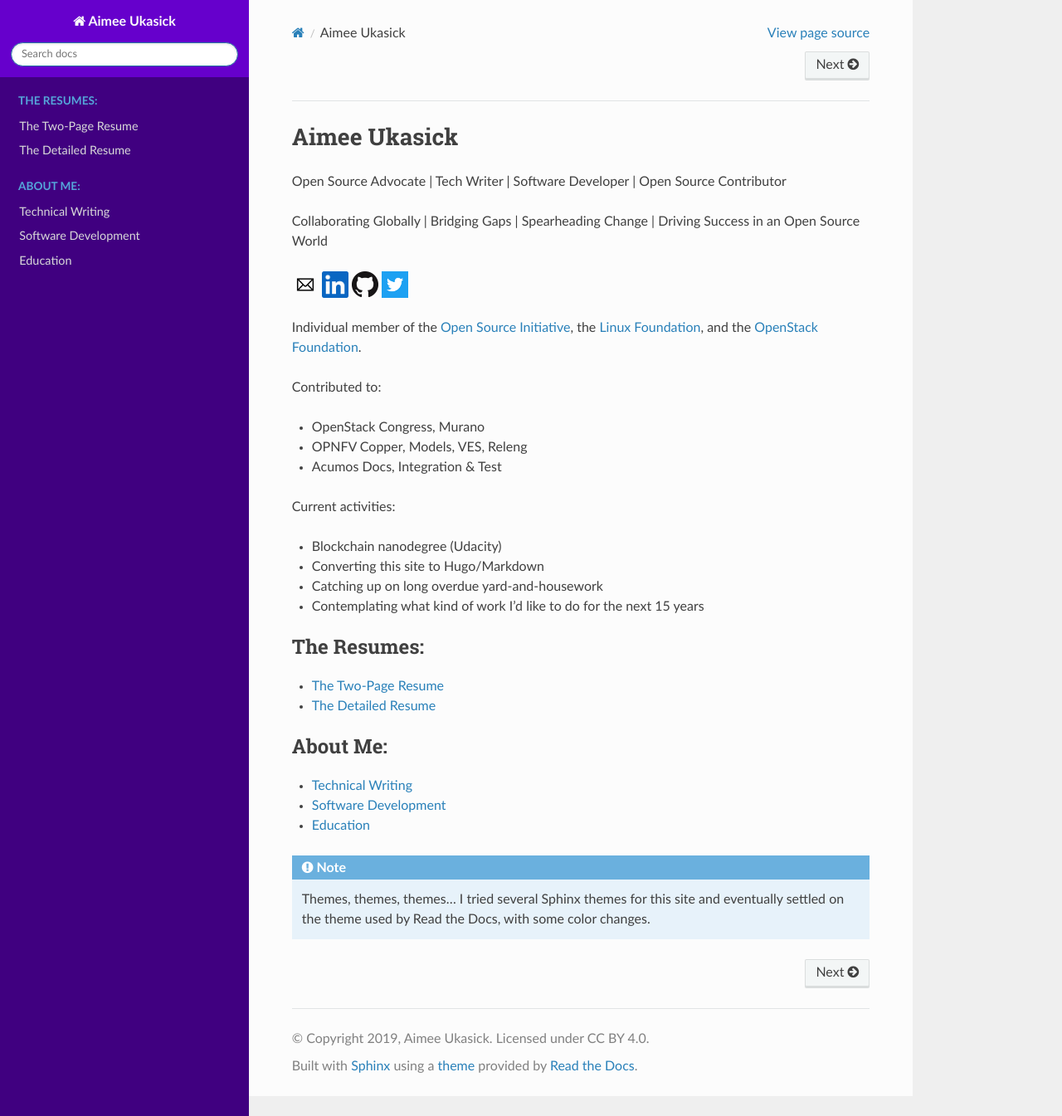
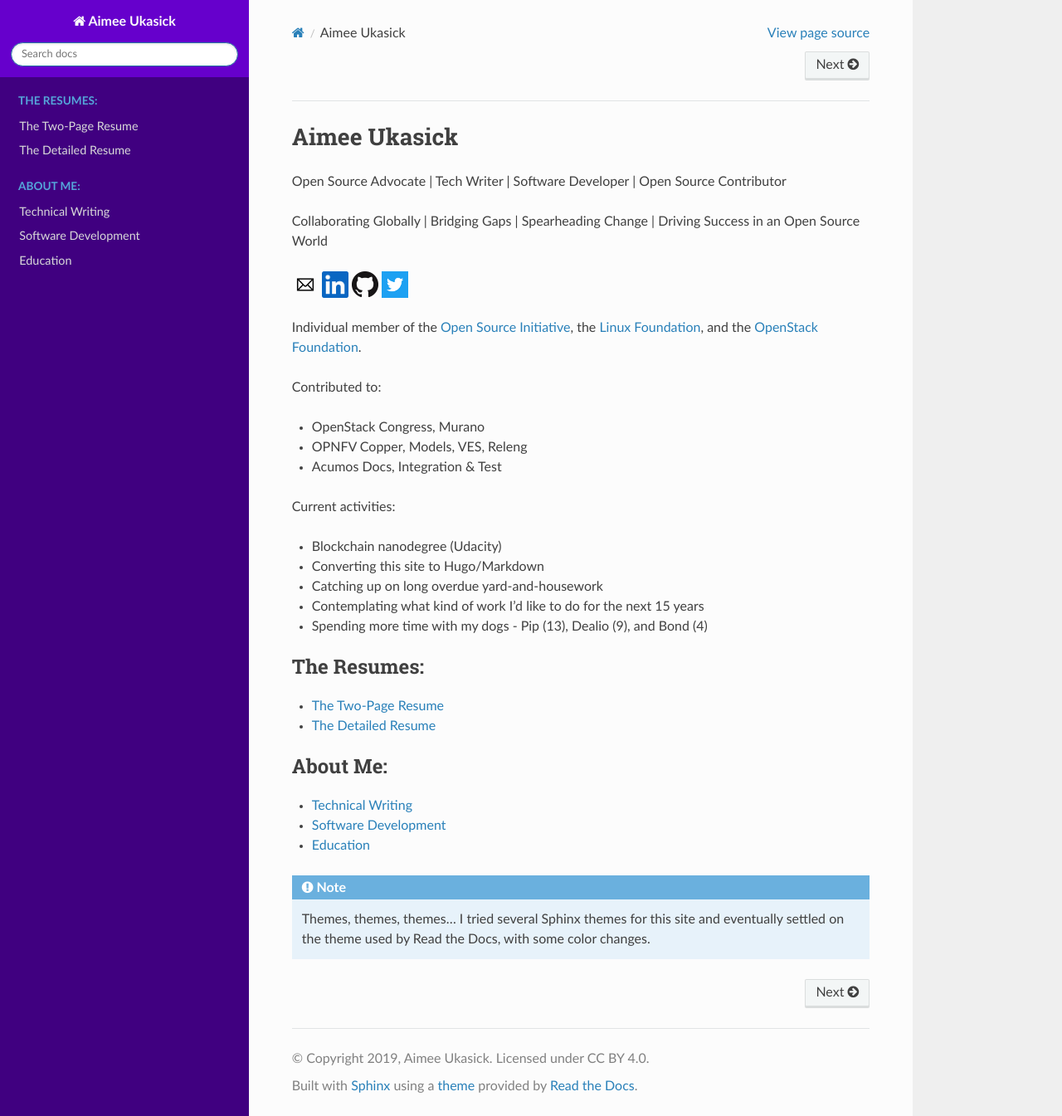
Before and after one commit to aimeeu/aimee-ukasick-resume, a Sphinx documentation site: the page built from docs/index.rst, in a window 1280 px wide and 1345 px high. Shown: the whole window at 83% size. Built offline with Sphinx 7.4.7 and the Read the Docs theme 2.0.0, drawn with Linux system fonts in a browser that asks for light colours.

```diff
--- a/docs/index.rst
+++ b/docs/index.rst
@@ -41,6 +41,7 @@
 - Converting this site to Hugo/Markdown
 - Catching up on long overdue yard-and-housework
 - Contemplating what kind of work I'd like to do for the next 15 years
+- Spending more time with my dogs - Pip (13), Dealio (9), and Bond (4)
 
 .. toctree::
    :maxdepth: 1
```
